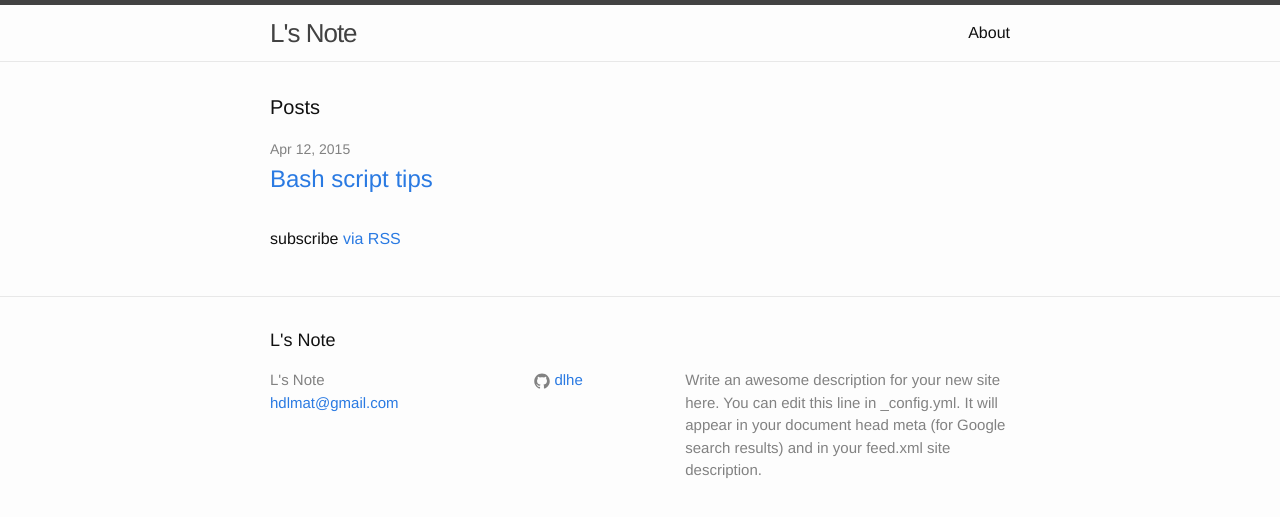
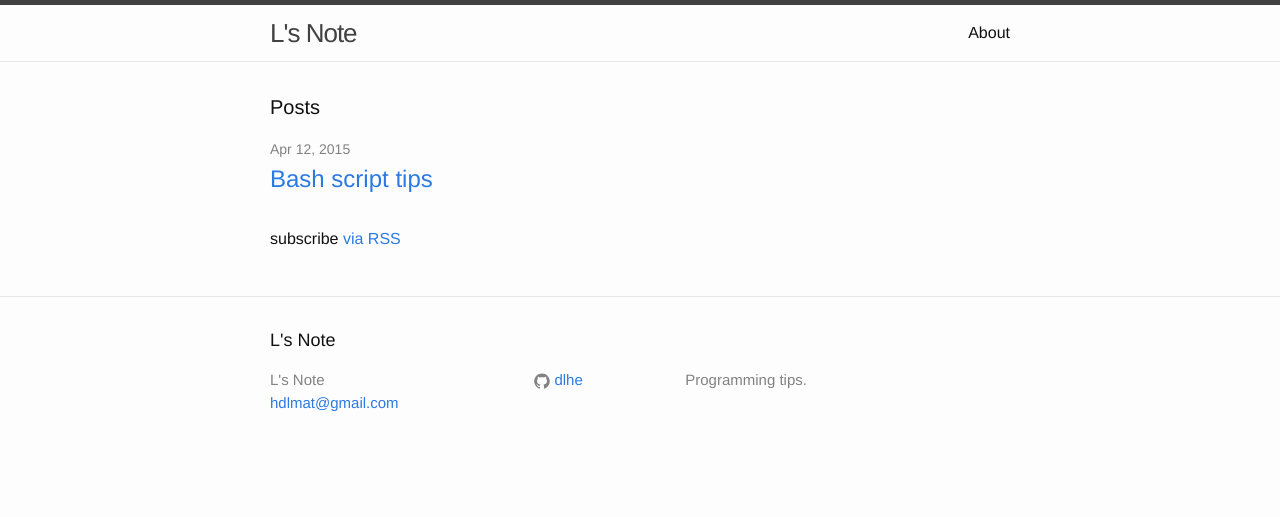
Before and after one commit to dlhe/dlhe.github.io, a Jekyll site: the page built from index.html, in a window 1280 px wide. Shown: the top 517 px of the page. Built offline with Jekyll 4.4.1, drawn with Linux system fonts in a browser that asks for light colours.

Commit message:
update _config.yml

```diff
--- a/_config.yml
+++ b/_config.yml
@@ -2,9 +2,8 @@
 title: L's Note
 email: hdlmat@gmail.com
 description: > # this means to ignore newlines until "baseurl:"
-  Write an awesome description for your new site here. You can edit this
-  line in _config.yml. It will appear in your document head meta (for
-  Google search results) and in your feed.xml site description.
+    Programming tips.
+
 baseurl: "" # the subpath of your site, e.g. /blog/
 url: "http://dlhe.github.io" # the base hostname & protocol for your site
 #twitter_username: jekyllrb
```
